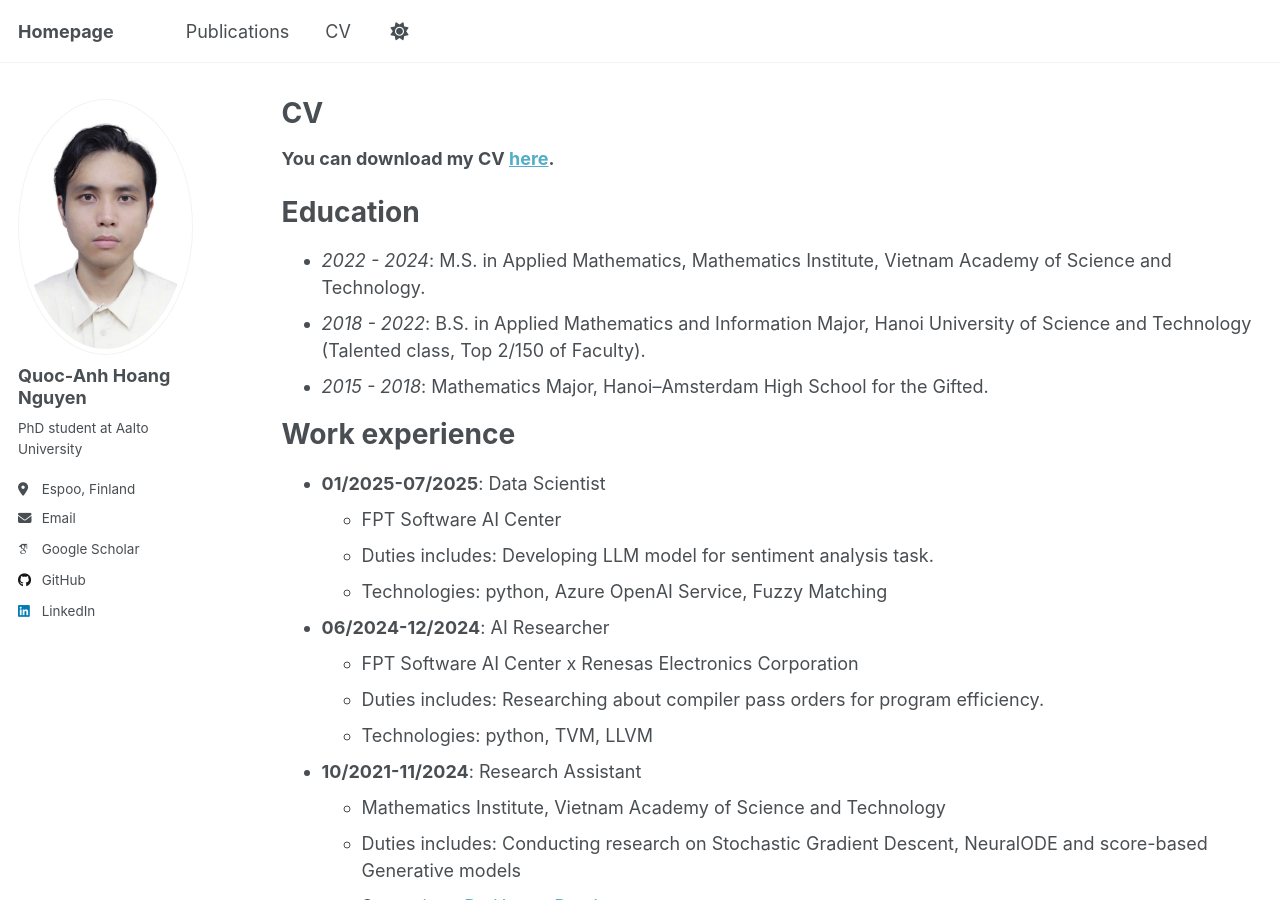
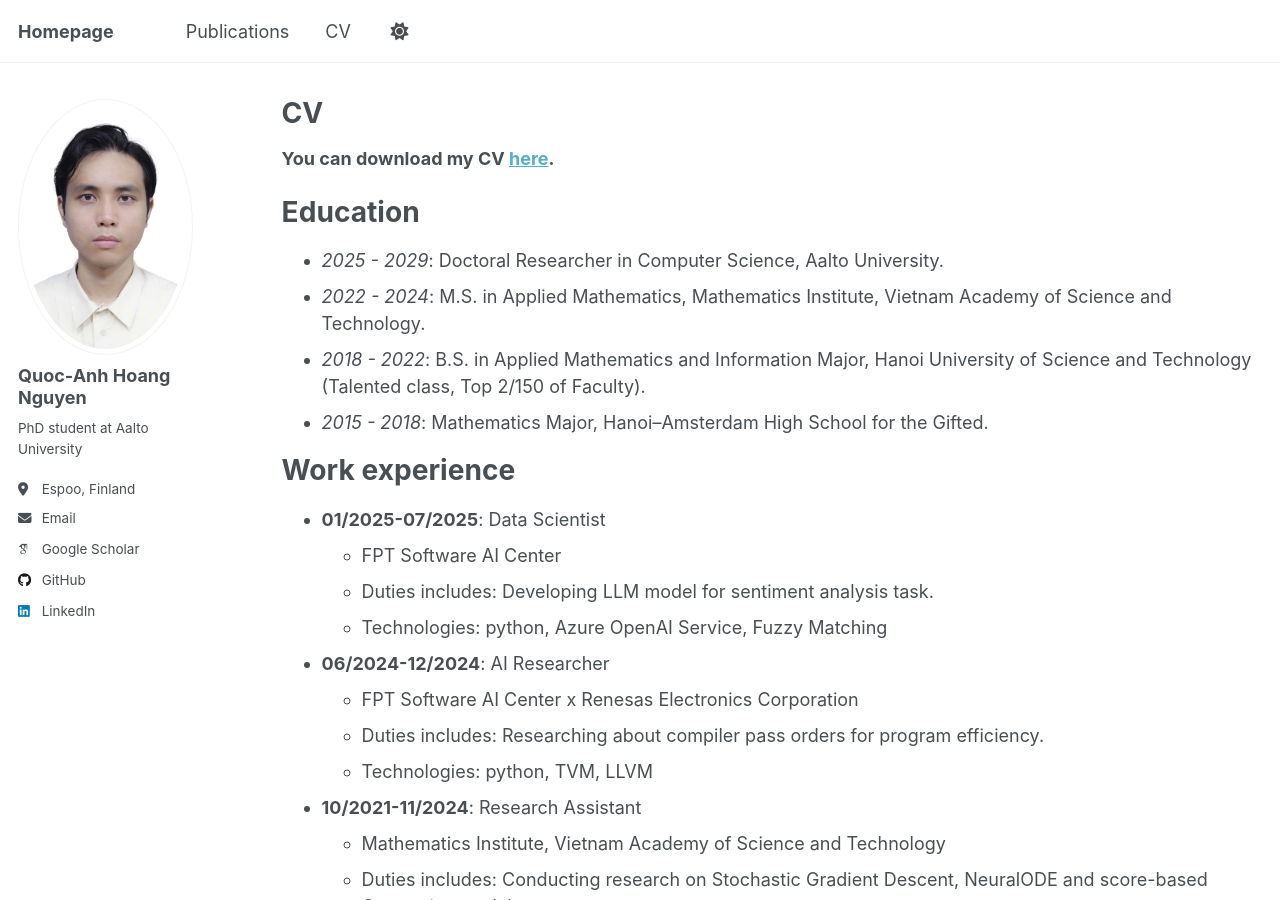
Before and after one commit to QuocAnh261100/QuocAnh261100.github.io, a Jekyll site: the page built from _pages/cv.md, in a window 1280 px wide and 900 px high. Built offline with Jekyll 4.4.1, drawn with Linux system fonts in a browser that asks for light colours; some web fonts are replaced; a script that is not in the unit is left out.

Commit message:
Update CV

```diff
--- a/_pages/cv.md
+++ b/_pages/cv.md
@@ -9,10 +9,11 @@ redirect_from:
 
 {% include base_path %}
 
-**You can download my CV [here](https://drive.google.com/file/d/1FBILXjOc3lZ5JCMcZZXet-rahf7O5au9/view?usp=sharing).**
+**You can download my CV [here](https://drive.google.com/file/d/1VytD5u6BRUcHcFuSW-9rrsuxWDRirV9h/view?usp=sharing).**
 
 Education
 ======
+* *2025 - 2029*: Doctoral Researcher in Computer Science, Aalto University.
 * *2022 - 2024*: M.S. in Applied Mathematics, Mathematics Institute, Vietnam Academy of Science and Technology.
 * *2018 - 2022*: B.S. in Applied Mathematics and Information Major, Hanoi University of Science and Technology (Talented class, Top 2/150 of Faculty).
 * *2015 - 2018*: Mathematics Major, Hanoi–Amsterdam High School for the Gifted.
```
